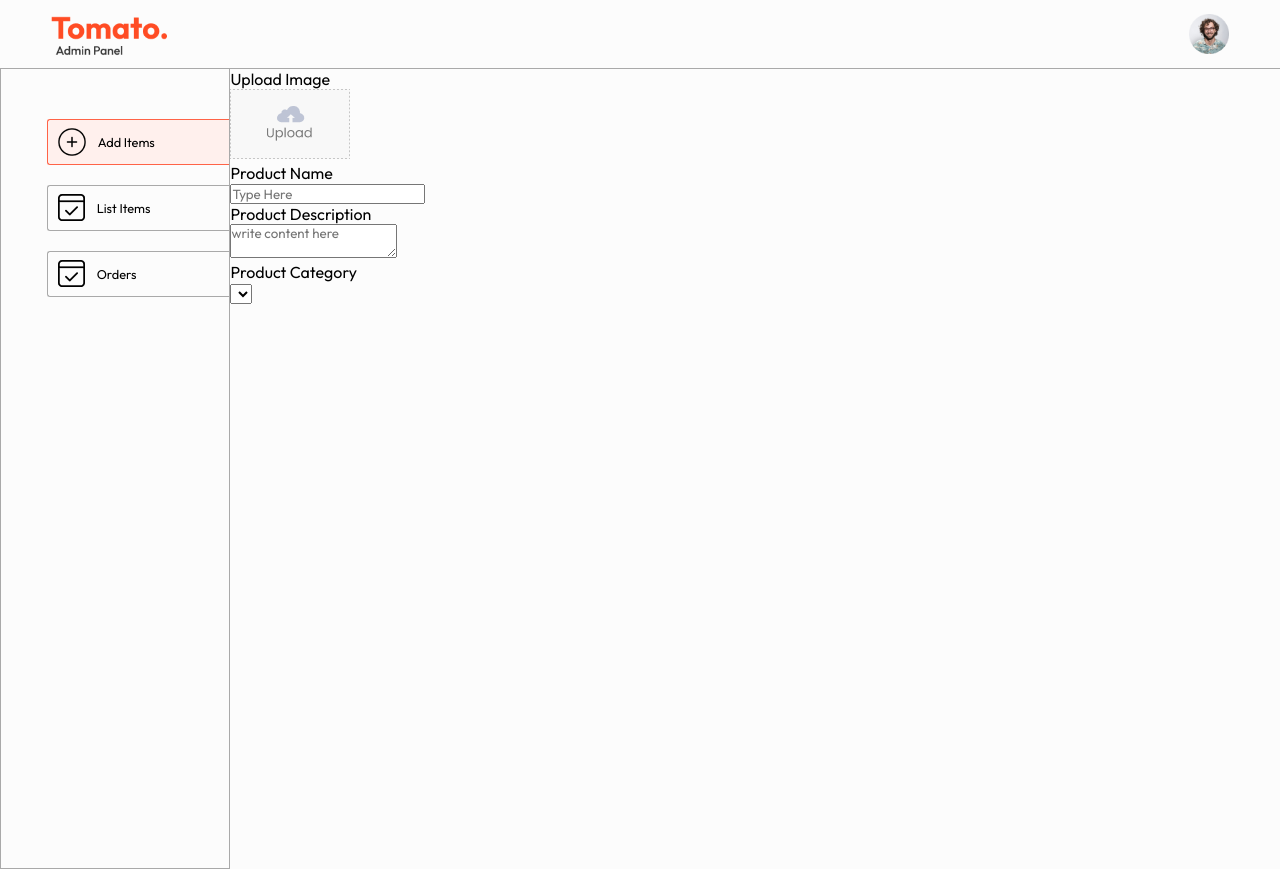
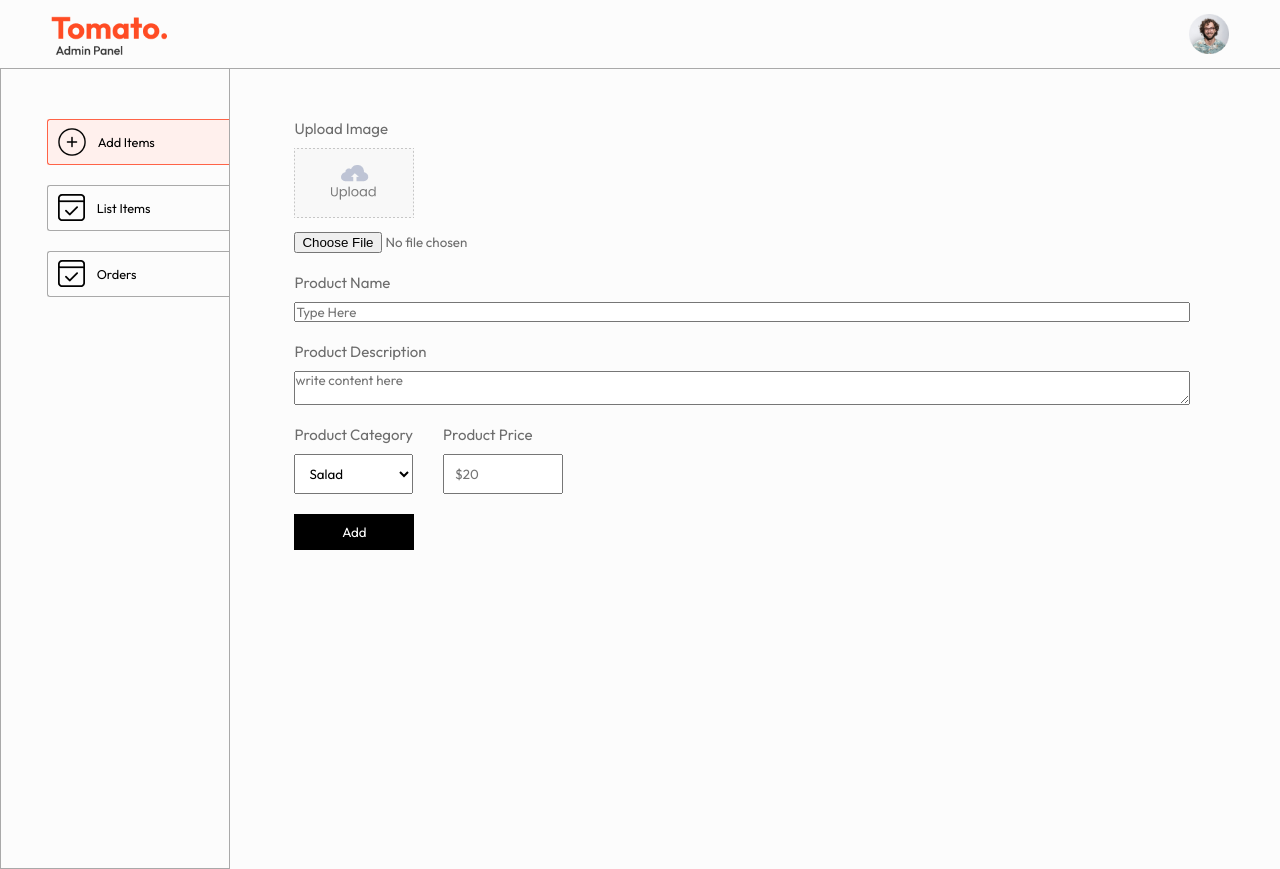
Before and after one commit to MgMorshed123/TastyTales-Admin, a React (Vite) app: page /add in a window 1280 px wide. Built offline with nearby package versions, Linux system fonts and the light colour scheme.

Commit message:
added image preview

```diff
--- a/src/index.css
+++ b/src/index.css
@@ -27,3 +27,10 @@
 .app-content {
   display: flex;
 }
+
+
+.flex-col {
+  display: flex;
+  flex-direction: column;
+  gap: 10px;
+}
--- a/src/pages/Add/Add.css
+++ b/src/pages/Add/Add.css
@@ -0,0 +1,50 @@
+
+
+.add {
+    width: 70%;
+    margin-left: max(5vw, 25px);
+    margin-top: 50px;
+    color: #6d6d6d;
+    font-size: 15px;
+}
+
+.add form{
+    gap: 20px;
+}
+
+.add-img-upload img {
+    width: 120px;
+
+}
+
+.add-product-name .add-product-description {
+
+    width: max(40%, 280px);
+
+}
+
+.add-product-name .add-product-description textarea {
+    padding: 10px;
+}
+
+.add-category-price {
+    display: flex;
+    gap: 30px;
+}
+
+.add-category-price select , .add-category-price input{
+
+     max-width: 120px;
+     padding: 10px;
+
+}
+
+.add-btn {
+    max-width: 120px;
+    border: none;
+    padding: 10px;
+    background-color: black;
+    color: white;
+    cursor: pointer;
+
+}
--- a/src/pages/Add/Add.jsx
+++ b/src/pages/Add/Add.jsx
@@ -1,8 +1,10 @@
-import React from "react";
+import React, { useState } from "react";
 import "./Add.css";
 import { assets } from "../../assets/admin_assets/assets";
 
 const Add = () => {
+  const [image, setImage] = useState(false);
+
   return (
     <div className="add">
       <form className="flex-col">
@@ -10,9 +12,21 @@
           <p>Upload Image</p>
 
           <label htmlFor="image" className="image">
-            <img src={assets.upload_area} alt="" srcset="" />
+            <img
+              src={image ? URL.createObjectURL(image) : assets.upload_area}
+              alt=""
+              srcset=""
+            />
           </label>
-          <input type="file" name="" id="" hidden required />
+          {/* imp */}
+          <input
+            onChange={(e) => setImage(e.target.files[0])}
+            type="file"
+            name=""
+            id=""
+            // hidden
+            required
+          />
         </div>
         <div className="add-product-name flex-col">
           <p>Product Name</p>
@@ -33,9 +47,26 @@
         <div className="add-category-price">
           <div className="add-category flex-col">
             <p>Product Category</p>
-            <select name="category"></select>
+            <select name="category">
+              <option value="Salad">Salad</option>
+              <option value="Rolls">Rolls</option>
+              <option value="Deserts">Deserts</option>
+              <option value="Sandwich">Sandwich</option>
+              <option value="Cake">Cake</option>
+              <option value="Pure Veg">Pure Veg</option>
+              <option value="Pasta">Pasta</option>
+              <option value="Noodles">Noodles</option>
+            </select>
+          </div>
+          <div className="add-price flex-col">
+            <p>Product Price</p>
+            <input type="number" name="price" placeholder="$20" id="" />
           </div>
         </div>
+        <button className="add-btn" type="submit">
+          {" "}
+          Add
+        </button>
       </form>
     </div>
   );
```
